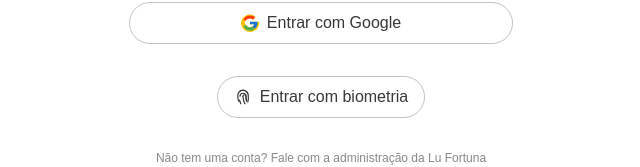
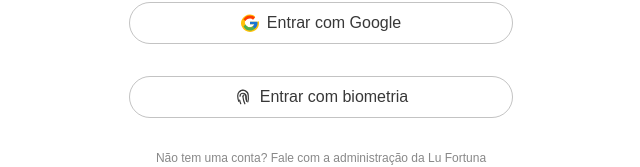
Before and after one commit to fgraca2010/lufichapole, a Next.js app: page /login in a window 1280 px wide. Shown: the part 524-691 px from the top of the page, without its empty margins (319-959 px from the left). Built offline with nearby package versions, Linux system fonts and the light colour scheme; no server answers.

Commit message:
Login: botao de biometria com a mesma largura dos outros botoes da tela (Entrar / Entrar com Google)

```diff
--- a/src/app/login/PasskeyLoginButton.tsx
+++ b/src/app/login/PasskeyLoginButton.tsx
@@ -39,12 +39,12 @@ export function PasskeyLoginButton({ proximo }: { proximo: string }) {
   if (!suportado) return null;
 
   return (
-    <div className="flex flex-col gap-2">
+    <div className="flex w-full max-w-sm flex-col gap-2">
       <button
         type="button"
         onClick={entrar}
         disabled={pending}
-        className="flex items-center justify-center gap-2 rounded-full border border-terciaria/30 px-4 py-2 font-medium text-terciaria disabled:opacity-50"
+        className="flex w-full items-center justify-center gap-2 rounded-full border border-terciaria/30 px-4 py-2 font-medium text-terciaria disabled:opacity-50"
       >
         <FingerprintIcon />
         Entrar com biometria
```
